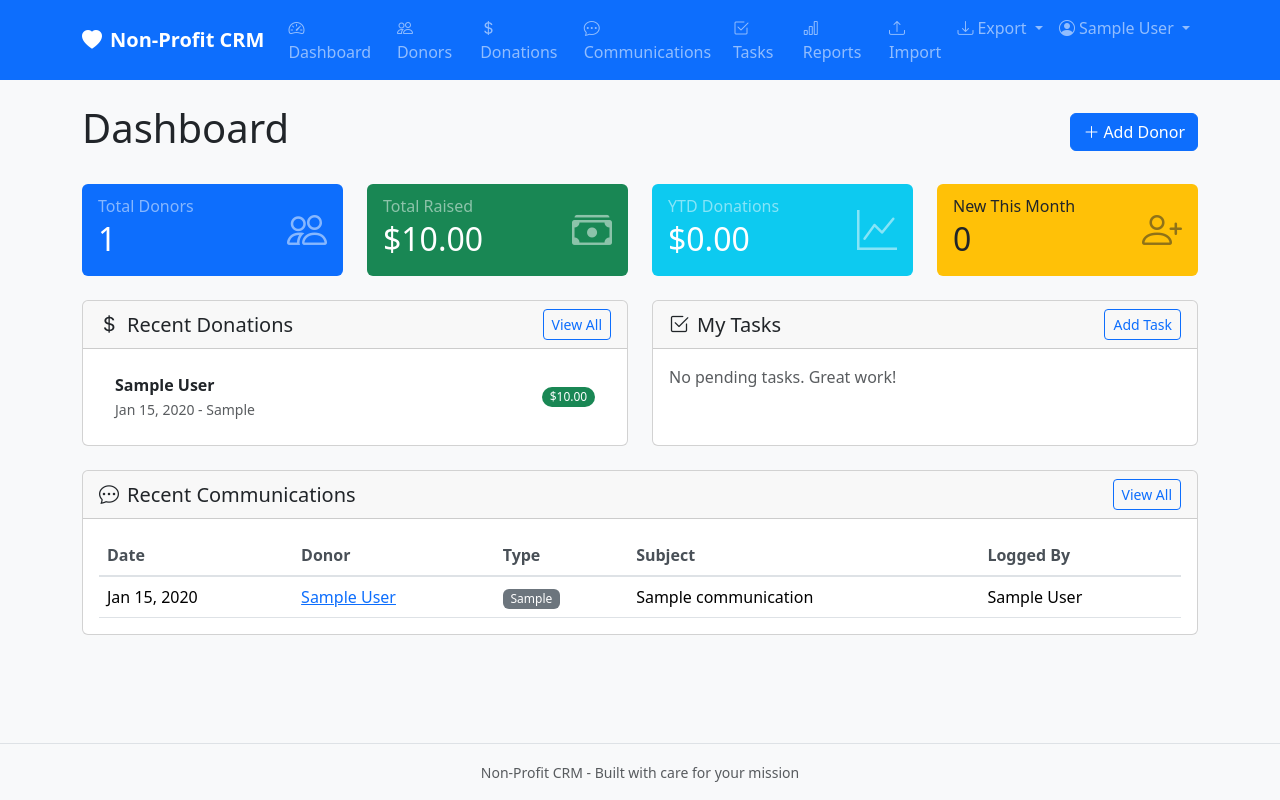
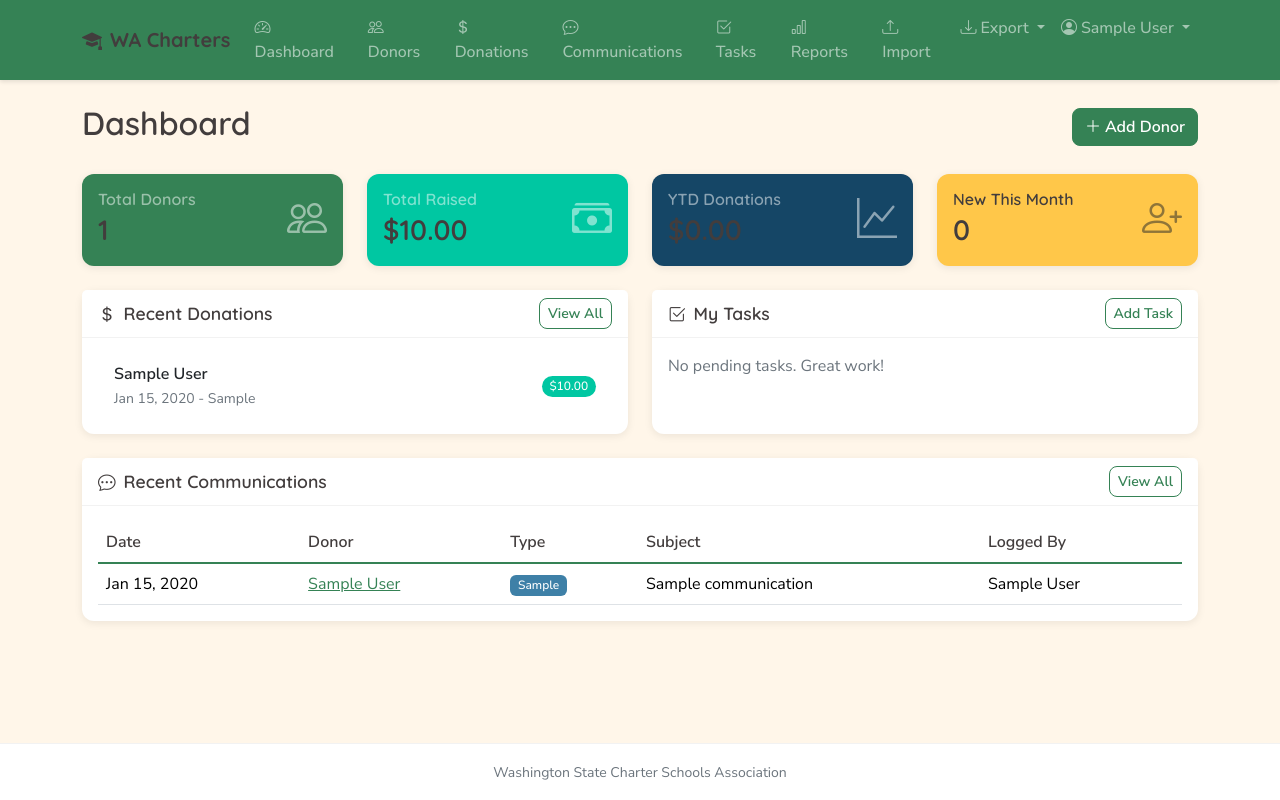
Before and after one commit to deffland-sketch/nonprofit-crm, a Flask app: page / in a window 1280 px wide. Run offline with Flask 3, Linux system fonts and the light colour scheme; a user stored in the database is signed in; tables that the repository leaves empty hold one stand-in row (values such as "Sample post"); some libraries are stand-ins or nearby versions.

Commit message:
Apply WA Charters brand guidelines
- Update color palette (green #358255, teal #00C7A2, etc.)
- Add Quicksand font for headlines
- Add Nunito Sans font for body text
- Update navbar, buttons, cards with brand colors
- Change app name to "WA Charters CRM"
- Update login/register pages with new branding
- Use cream background (#FFF6E9)
- Apply brand text color (#423D3D)

Co-Authored-By: Claude Opus 4.5 <noreply@anthropic.com>

```diff
--- a/static/style.css
+++ b/static/style.css
@@ -1,91 +1,376 @@
-/* Non-Profit CRM Custom Styles */
+/* WA Charters CRM - Brand Styles */
 
+/* Import Google Fonts */
+@import url('https://fonts.googleapis.com/css2?family=Quicksand:wght@500;600;700&family=Nunito+Sans:wght@400;500;600&display=swap');
+
+/* Brand Colors */
+:root {
+    --primary-green: #358255;
+    --primary-green-light: #40BB74;
+    --teal: #00C7A2;
+    --teal-light: #41E5C6;
+    --dark-blue: #154666;
+    --blue-light: #3E80A7;
+    --coral: #FB7F75;
+    --coral-light: #FFB1AB;
+    --yellow: #FFC749;
+    --yellow-light: #FFE5AC;
+    --cream: #FFF6E9;
+    --text-color: #423D3D;
+    --white: #ffffff;
+}
+
+/* Base Styles */
 body {
     min-height: 100vh;
     display: flex;
     flex-direction: column;
-    background-color: #f8f9fa;
+    background-color: var(--cream);
+    font-family: 'Nunito Sans', 'Segoe UI', sans-serif;
+    color: var(--text-color);
 }
 
 main {
     flex: 1;
 }
 
-/* Card hover effects */
+/* Typography */
+h1, h2, h3, h4, h5, h6,
+.navbar-brand,
+.card-title {
+    font-family: 'Quicksand', 'Segoe UI', sans-serif;
+    font-weight: 600;
+    color: var(--text-color);
+}
+
+h1 { font-size: 2rem; }
+h2 { font-size: 1.75rem; }
+h3 { font-size: 1.5rem; }
+h4 { font-size: 1.25rem; }
+h5 { font-size: 1.1rem; }
+
+/* Navbar */
+.navbar {
+    background-color: var(--primary-green) !important;
+    box-shadow: 0 2px 4px rgba(0,0,0,0.1);
+}
+
+.navbar-brand {
+    font-family: 'Quicksand', sans-serif;
+    font-weight: 700;
+    font-size: 1.25rem;
+}
+
+.nav-link {
+    font-family: 'Nunito Sans', sans-serif;
+    font-weight: 500;
+}
+
+/* Cards */
 .card {
+    border: none;
+    border-radius: 12px;
+    box-shadow: 0 2px 8px rgba(0,0,0,0.08);
     transition: box-shadow 0.2s ease;
 }
 
-.table-hover tbody tr:hover {
-    background-color: rgba(0, 123, 255, 0.05);
+.card:hover {
+    box-shadow: 0 4px 12px rgba(0,0,0,0.12);
 }
 
-/* Dashboard metric cards */
-.card.bg-primary,
-.card.bg-success,
-.card.bg-info,
-.card.bg-warning {
+.card-header {
+    background-color: var(--white);
+    border-bottom: 1px solid rgba(0,0,0,0.05);
+    font-family: 'Quicksand', sans-serif;
+    font-weight: 600;
+}
+
+/* Dashboard Metric Cards */
+.card.bg-primary {
+    background-color: var(--primary-green) !important;
     border: none;
 }
 
-/* Navbar styling */
-.navbar-brand {
-    font-weight: 600;
+.card.bg-success {
+    background-color: var(--teal) !important;
+    border: none;
 }
 
-.nav-link {
-    font-weight: 500;
+.card.bg-info {
+    background-color: var(--dark-blue) !important;
+    border: none;
 }
 
-/* Form styling */
-.form-label {
-    font-weight: 500;
-    color: #495057;
+.card.bg-warning {
+    background-color: var(--yellow) !important;
+    border: none;
 }
 
-/* Badge styling */
-.badge {
-    font-weight: 500;
+.card.bg-warning .card-title,
+.card.bg-warning .card-subtitle {
+    color: var(--text-color) !important;
 }
 
-/* List group hover */
-.list-group-item-action:hover {
-    background-color: #f8f9fa;
-}
-
-/* Button transitions */
+/* Buttons */
 .btn {
+    font-family: 'Nunito Sans', sans-serif;
+    font-weight: 600;
+    border-radius: 8px;
     transition: all 0.2s ease;
 }
 
-/* Table improvements */
+.btn-primary {
+    background-color: var(--primary-green);
+    border-color: var(--primary-green);
+}
+
+.btn-primary:hover,
+.btn-primary:focus {
+    background-color: #2d7048;
+    border-color: #2d7048;
+}
+
+.btn-success {
+    background-color: var(--teal);
+    border-color: var(--teal);
+}
+
+.btn-success:hover,
+.btn-success:focus {
+    background-color: #00a88a;
+    border-color: #00a88a;
+}
+
+.btn-info {
+    background-color: var(--dark-blue);
+    border-color: var(--dark-blue);
+    color: var(--white);
+}
+
+.btn-info:hover,
+.btn-info:focus {
+    background-color: #0f3750;
+    border-color: #0f3750;
+    color: var(--white);
+}
+
+.btn-warning {
+    background-color: var(--yellow);
+    border-color: var(--yellow);
+    color: var(--text-color);
+}
+
+.btn-danger {
+    background-color: var(--coral);
+    border-color: var(--coral);
+}
+
+.btn-outline-primary {
+    color: var(--primary-green);
+    border-color: var(--primary-green);
+}
+
+.btn-outline-primary:hover {
+    background-color: var(--primary-green);
+    border-color: var(--primary-green);
+}
+
+.btn-outline-success {
+    color: var(--teal);
+    border-color: var(--teal);
+}
+
+.btn-outline-success:hover {
+    background-color: var(--teal);
+    border-color: var(--teal);
+}
+
+.btn-outline-danger {
+    color: var(--coral);
+    border-color: var(--coral);
+}
+
+.btn-outline-danger:hover {
+    background-color: var(--coral);
+    border-color: var(--coral);
+}
+
+/* Badges */
+.badge {
+    font-family: 'Nunito Sans', sans-serif;
+    font-weight: 500;
+    border-radius: 6px;
+}
+
+.badge.bg-primary,
+.bg-primary {
+    background-color: var(--primary-green) !important;
+}
+
+.badge.bg-success,
+.bg-success {
+    background-color: var(--teal) !important;
+}
+
+.badge.bg-info {
+    background-color: var(--dark-blue) !important;
+}
+
+.badge.bg-warning {
+    background-color: var(--yellow) !important;
+    color: var(--text-color) !important;
+}
+
+.badge.bg-danger {
+    background-color: var(--coral) !important;
+}
+
+.badge.bg-secondary {
+    background-color: var(--blue-light) !important;
+}
+
+/* Forms */
+.form-label {
+    font-family: 'Nunito Sans', sans-serif;
+    font-weight: 600;
+    color: var(--text-color);
+}
+
+.form-control,
+.form-select {
+    border-radius: 8px;
+    border-color: #dee2e6;
+    font-family: 'Nunito Sans', sans-serif;
+}
+
+.form-control:focus,
+.form-select:focus {
+    border-color: var(--primary-green);
+    box-shadow: 0 0 0 0.2rem rgba(53, 130, 85, 0.25);
+}
+
+/* Tables */
+.table {
+    font-family: 'Nunito Sans', sans-serif;
+}
+
 .table th {
     font-weight: 600;
-    color: #495057;
+    color: var(--text-color);
     border-bottom-width: 2px;
+    border-color: var(--primary-green);
 }
 
-/* Alert improvements */
+.table-hover tbody tr:hover {
+    background-color: rgba(53, 130, 85, 0.05);
+}
+
+/* Links */
+a {
+    color: var(--primary-green);
+}
+
+a:hover {
+    color: #2d7048;
+}
+
+/* Alerts */
 .alert {
     border: none;
-    border-radius: 0.5rem;
+    border-radius: 10px;
+    font-family: 'Nunito Sans', sans-serif;
+}
+
+.alert-success {
+    background-color: rgba(0, 199, 162, 0.15);
+    color: #00a88a;
+}
+
+.alert-danger {
+    background-color: rgba(251, 127, 117, 0.15);
+    color: #e05a4f;
+}
+
+.alert-warning {
+    background-color: rgba(255, 199, 73, 0.2);
+    color: #9a7500;
+}
+
+.alert-info {
+    background-color: rgba(21, 70, 102, 0.1);
+    color: var(--dark-blue);
+}
+
+/* List Groups */
+.list-group-item {
+    border-color: rgba(0,0,0,0.05);
+}
+
+.list-group-item-action:hover {
+    background-color: rgba(53, 130, 85, 0.05);
+}
+
+/* Pagination */
+.pagination .page-link {
+    color: var(--primary-green);
+    border-radius: 6px;
+    margin: 0 2px;
+    font-family: 'Nunito Sans', sans-serif;
+}
+
+.pagination .page-item.active .page-link {
+    background-color: var(--primary-green);
+    border-color: var(--primary-green);
 }
 
 /* Footer */
 .footer {
-    background-color: #f8f9fa;
-    border-top: 1px solid #dee2e6;
+    background-color: var(--white);
+    border-top: 1px solid rgba(0,0,0,0.05);
+    font-family: 'Nunito Sans', sans-serif;
 }
 
-/* Pagination */
-.pagination .page-link {
-    border-radius: 0.375rem;
-    margin: 0 0.125rem;
+/* Login/Register Cards */
+.card .bi-heart-fill {
+    color: var(--primary-green) !important;
+}
+
+/* Text utilities */
+.text-success {
+    color: var(--teal) !important;
+}
+
+.text-primary {
+    color: var(--primary-green) !important;
+}
+
+.text-danger {
+    color: var(--coral) !important;
+}
+
+.text-warning {
+    color: var(--yellow) !important;
+}
+
+.text-muted {
+    color: #6c757d !important;
+}
+
+/* Dropdown */
+.dropdown-menu {
+    border-radius: 10px;
+    border: none;
+    box-shadow: 0 4px 12px rgba(0,0,0,0.15);
+}
+
+.dropdown-item:hover {
+    background-color: rgba(53, 130, 85, 0.1);
 }
 
 /* Empty state styling */
 .text-muted i {
     opacity: 0.5;
+    color: var(--primary-green);
 }
 
 /* Responsive adjustments */
@@ -116,4 +401,8 @@ main {
         border: 1px solid #dee2e6 !important;
         box-shadow: none !important;
     }
+
+    body {
+        background-color: white;
+    }
 }
--- a/templates/base.html
+++ b/templates/base.html
@@ -3,17 +3,17 @@
 <head>
     <meta charset="UTF-8">
     <meta name="viewport" content="width=device-width, initial-scale=1.0">
-    <title>{% block title %}Non-Profit CRM{% endblock %}</title>
+    <title>{% block title %}WA Charters CRM{% endblock %}</title>
     <link href="https://cdn.jsdelivr.net/npm/bootstrap@5.3.2/dist/css/bootstrap.min.css" rel="stylesheet">
     <link href="https://cdn.jsdelivr.net/npm/bootstrap-icons@1.11.1/font/bootstrap-icons.css" rel="stylesheet">
     <link href="{{ url_for('static', filename='style.css') }}" rel="stylesheet">
 </head>
 <body>
     {% if current_user.is_authenticated %}
-    <nav class="navbar navbar-expand-lg navbar-dark bg-primary">
+    <nav class="navbar navbar-expand-lg navbar-dark">
         <div class="container">
             <a class="navbar-brand" href="{{ url_for('dashboard') }}">
-                <i class="bi bi-heart-fill me-2"></i>Non-Profit CRM
+                <i class="bi bi-mortarboard-fill me-2"></i>WA Charters
             </a>
             <button class="navbar-toggler" type="button" data-bs-toggle="collapse" data-bs-target="#navbarNav">
                 <span class="navbar-toggler-icon"></span>
@@ -95,9 +95,9 @@
         {% block content %}{% endblock %}
     </main>
 
-    <footer class="footer mt-auto py-3 bg-light">
+    <footer class="footer mt-auto py-3">
         <div class="container text-center text-muted">
-            <small>Non-Profit CRM - Built with care for your mission</small>
+            <small>Washington State Charter Schools Association</small>
         </div>
     </footer>
 
```
Also changed, not shown: templates/login.html (+4 -4 lines), templates/register.html (+4 -4 lines).
